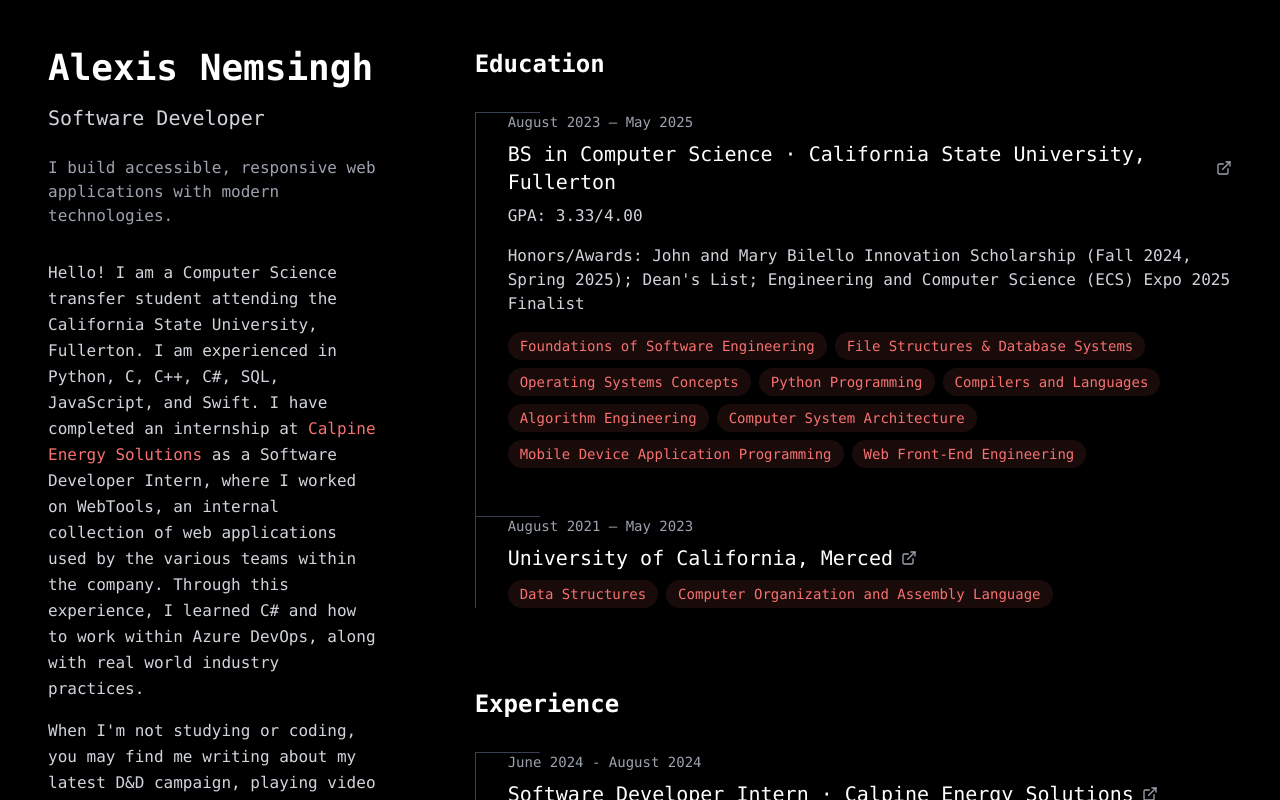
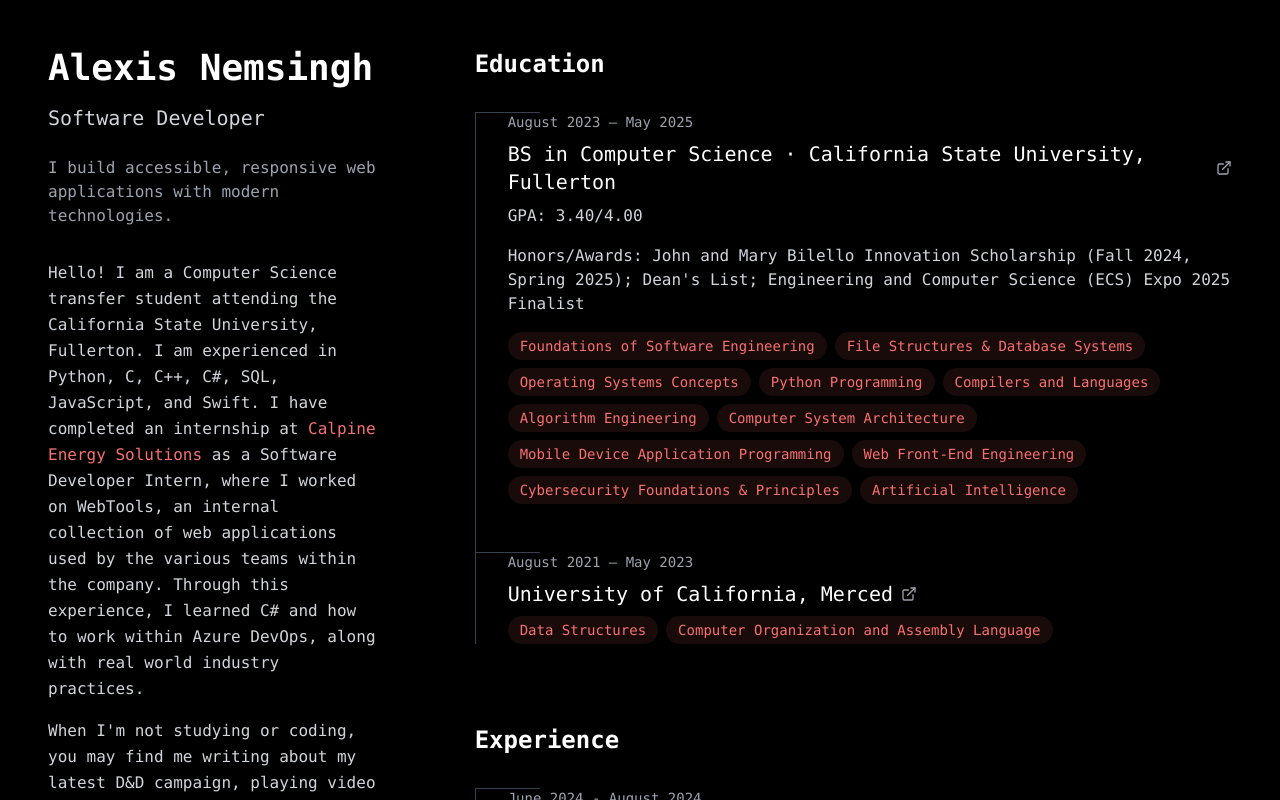
Before and after one commit to alexisnemsingh/alexisnemsingh.github.io, a Next.js app: page / in a window 1280 px wide. Shown: the top 800 px of the page. Built offline with nearby package versions, Linux system fonts and the light colour scheme.

Commit message:
updated resume and website

```diff
--- a/src/app/page.tsx
+++ b/src/app/page.tsx
@@ -99,7 +99,7 @@ export default function Page() {
               </Link>
               </h3>
               <p className="text-gray-300 mb-4">
-                GPA: 3.33/4.00
+                GPA: 3.40/4.00
               </p>
               <p className="text-gray-300 mb-4">
                 Honors/Awards: John and Mary Bilello Innovation Scholarship (Fall 2024, Spring 2025); Dean&apos;s List; Engineering and Computer Science (ECS) Expo 2025 Finalist
@@ -114,6 +114,8 @@ export default function Page() {
                 <span className="text-red-400 bg-red-400/10 px-3 py-1 rounded-full text-sm">Computer System Architecture</span>
                 <span className="text-red-400 bg-red-400/10 px-3 py-1 rounded-full text-sm">Mobile Device Application Programming</span>
                 <span className="text-red-400 bg-red-400/10 px-3 py-1 rounded-full text-sm">Web Front-End Engineering</span>
+                <span className="text-red-400 bg-red-400/10 px-3 py-1 rounded-full text-sm">Cybersecurity Foundations & Principles</span>
+                <span className="text-red-400 bg-red-400/10 px-3 py-1 rounded-full text-sm">Artificial Intelligence</span>
               </div>
             </div>
             <div className="relative pl-8">
```
Also changed, not shown: 1 other file (tests, documents, lock files or other folders).
